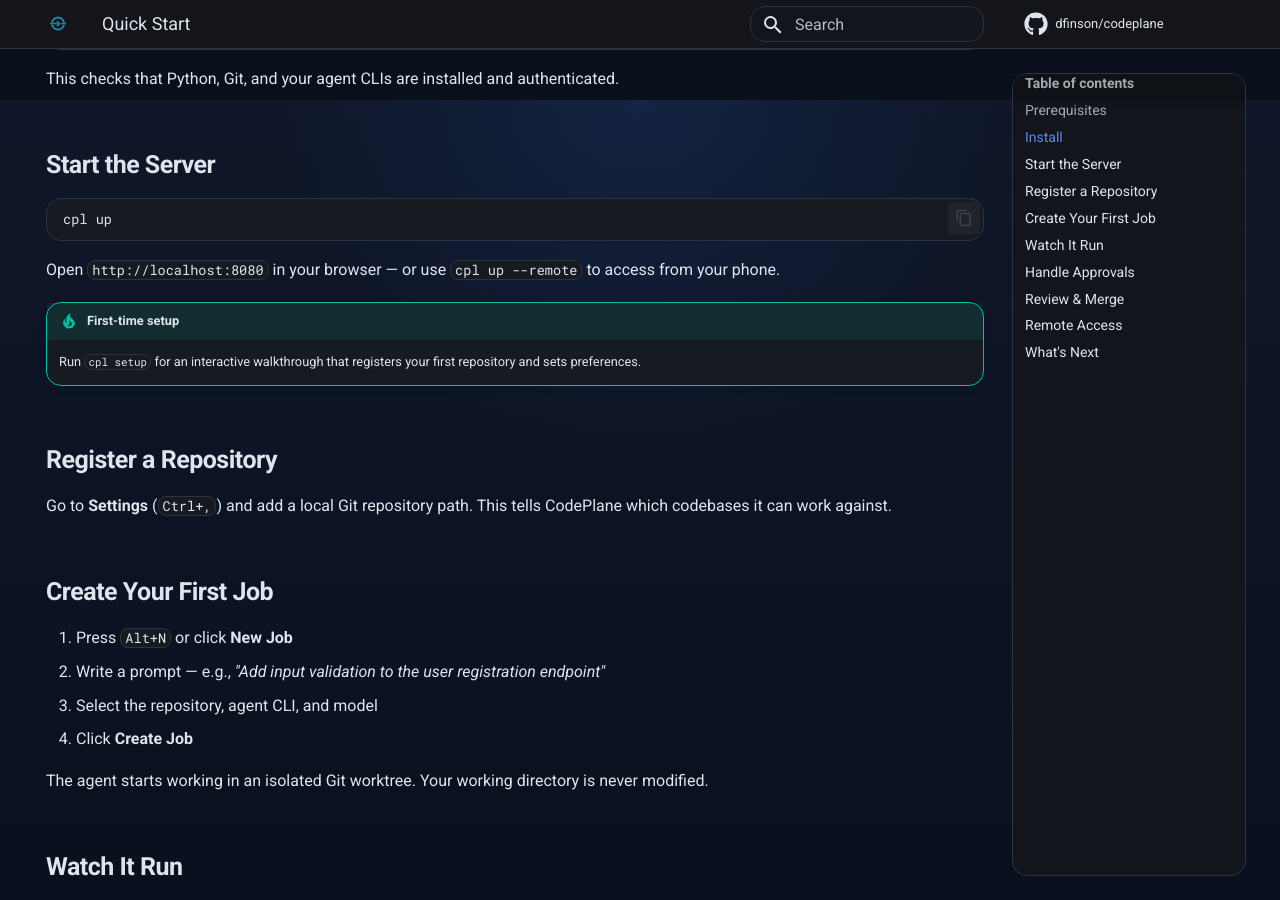
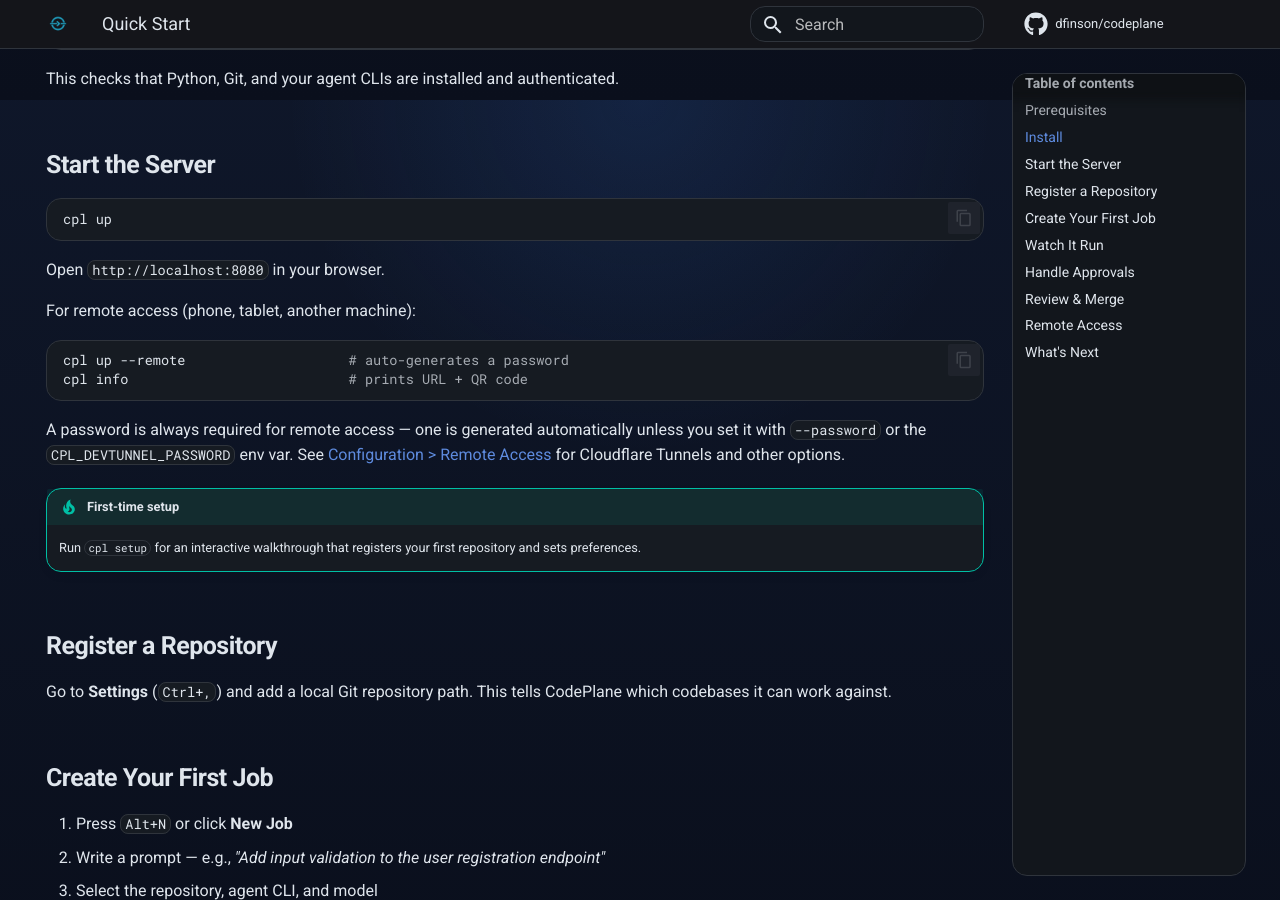
Before and after one commit to dfinson/agent-tower, an MkDocs documentation site: the page built from docs/quick-start.md, in a window 1280 px wide and 900 px high, scrolled down 800 px. Built offline with MkDocs 1.6.1 and Material for MkDocs 9.7.7, drawn with Linux system fonts in a browser that asks for light colours; comment, search, counter and statistics services are not loaded.

Commit message:
docs: enhance remote access instructions in quick start guide

````diff
--- a/docs/quick-start.md
+++ b/docs/quick-start.md
@@ -37,7 +37,16 @@
 cpl up
 ```
 
-Open `http://localhost:8080` in your browser — or use `cpl up --remote` to access from your phone.
+Open `http://localhost:8080` in your browser.
+
+For remote access (phone, tablet, another machine):
+
+```bash
+cpl up --remote                    # auto-generates a password
+cpl info                           # prints URL + QR code
+```
+
+A password is always required for remote access — one is generated automatically unless you set it with `--password` or the `CPL_DEVTUNNEL_PASSWORD` env var. See [Configuration > Remote Access](configuration.md#remote-access) for Cloudflare Tunnels and other options.
 
 !!! tip "First-time setup"
     Run `cpl setup` for an interactive walkthrough that registers your first repository and sets preferences.
````
